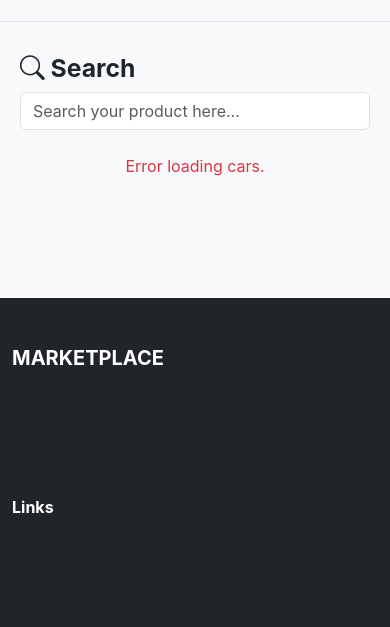
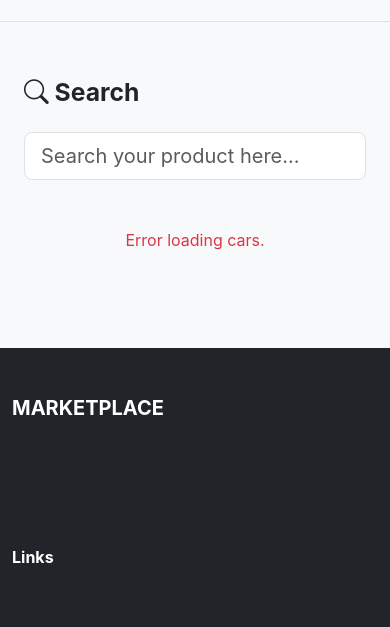
Before and after one commit to RobisonTorres/Marketplace, a plain HTML site: page frontend/static/index.html in a window 390 px wide. Shown: the part 217-844 px from the top of the page. Drawn offline with nearby package versions, Linux system fonts and the light colour scheme; no server answers.

Commit message:
fix: correct refrigerator price in data.sql and enhance index.html layout for better responsiveness.

```diff
--- a/frontend/static/index.html
+++ b/frontend/static/index.html
@@ -9,7 +9,7 @@
   <link href="style.css" rel="stylesheet" />
   <script src="script.js" defer></script>
 </head>
-<body>
+<body class="d-flex flex-column min-vh-100">
   <nav class="navbar navbar-expand-lg navbar-dark bg-dark sticky-top shadow-sm">
     <div class="container">
       <a class="navbar-brand fw-bold" href="#"><i class="bi bi-bag-heart-fill me-2"></i>MARKETPLACE</a>
@@ -36,10 +36,11 @@
       <p class="lead text-muted">Exclusive products with worldwide shipping and best prices.</p>
     </div>
   </header>
-  <main class="container py-4">
-    <section class="mb-4 mx-2">
-      <h2><i class="bi bi-search"></i> Search </h2>
-      <input id="searchCar" type="text" class="form-control" name="search_info" placeholder="Search your product here..." />
+  <main class="flex-fill">
+    <section class="container my-5 px-4">
+      <h2 class="mb-4"><i class="bi bi-search"></i> Search</h2>
+      <input id="searchCar" type="text" class="form-control form-control-lg"
+            placeholder="Search your product here..." />
     </section>
     <section class="mb-5 mx-5">
         <div class="container-fluid">
@@ -97,8 +98,7 @@
                                     <i class="bi bi-credit-card me-1"></i> Buy
                                 </button>
                                 <button class="btn btn-outline-danger flex-grow-1">
-                                    <i class="bi bi-cart-check me-1"></i> Cart
-                                </button>
+                                    <i class="bi bi-cart-check me-1"></i> Cart</button>
                             </div>
                         </div>
                     </div>
```
Also changed, not shown: 1 other file.
